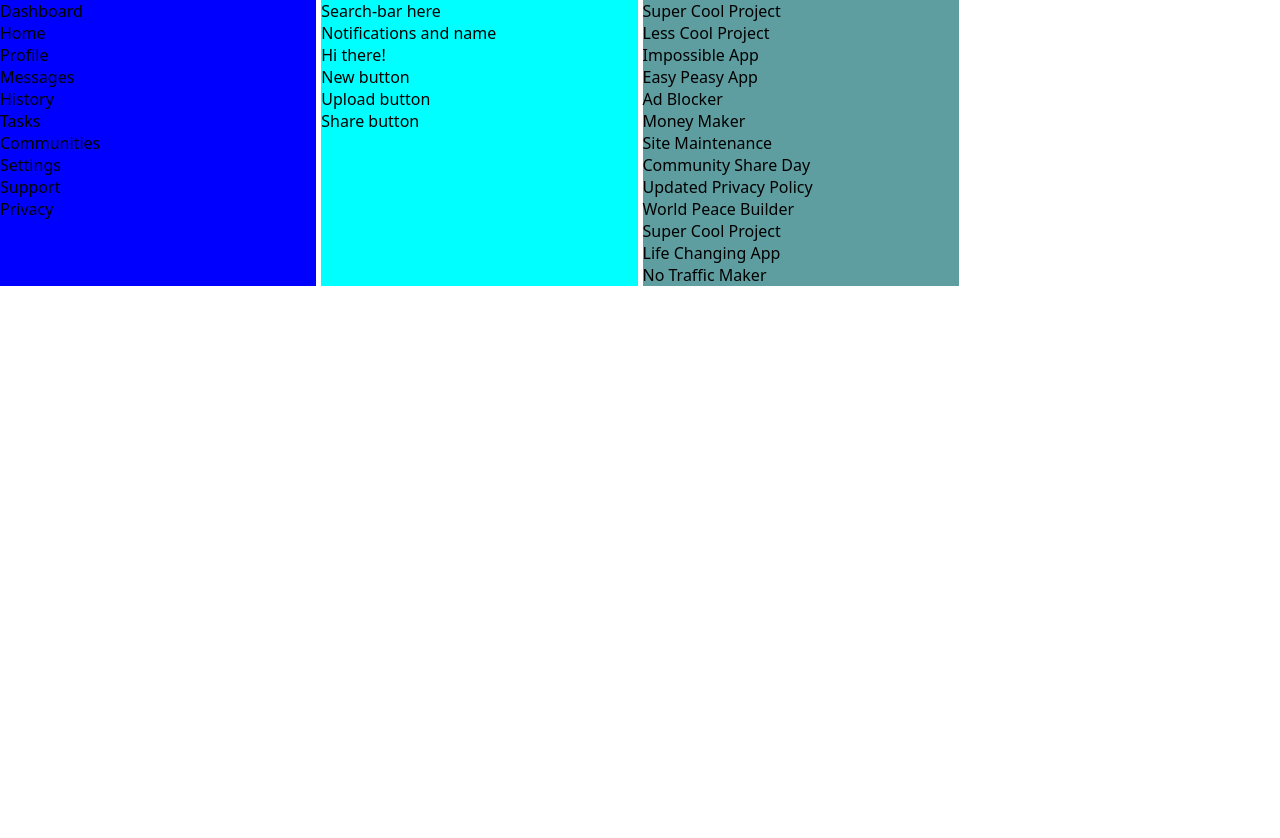
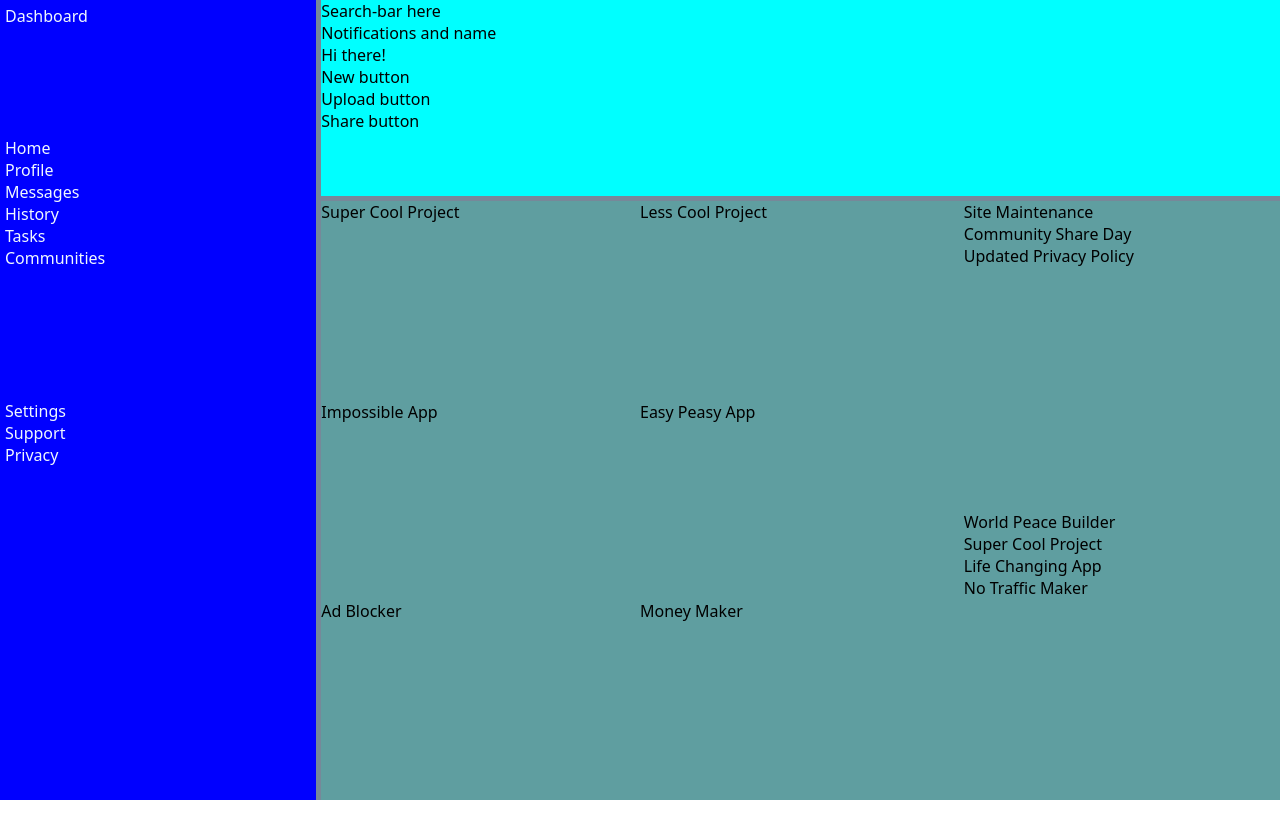
Before and after one commit to whoisalpheus/admin-dash, a plain HTML site: page index.html in a window 1280 px wide. After the commit the page ends 800 px from the top, so only its background shows below. Drawn offline with Linux system fonts and the light colour scheme.

Commit message:
Add nav, ul, li as sidebar...adding grid elements for layout

```diff
--- a/index.html
+++ b/index.html
@@ -9,18 +9,26 @@
 </head>
 <body>
     <div class="container">
-        <div class="sidebar">
-            <div class="sidebar-items">Dashboard</div>
-            <div class="sidebar-items">Home</div>
-            <div class="sidebar-items">Profile</div>
-            <div class="sidebar-items">Messages</div>
-            <div class="sidebar-items">History</div>
-            <div class="sidebar-items">Tasks</div>
-            <div class="sidebar-items">Communities</div>
-            <div class="sidebar-items">Settings</div>
-            <div class="sidebar-items">Support</div>
-            <div class="sidebar-items">Privacy</div>
-        </div>
+
+        <nav class="sidebar">
+            <ul class="sb-sect-one">
+                <li class="sidebar-items">Dashboard</li>
+            </ul>
+            <ul class="sb-sect-two">
+                <li class="sidebar-items">Home</li>
+                <li class="sidebar-items">Profile</li>
+                <li class="sidebar-items">Messages</li>
+                <li class="sidebar-items">History</li>
+                <li class="sidebar-items">Tasks</li>
+                <li class="sidebar-items">Communities</li>
+            </ul>
+            <ul class="sb-sect-three">
+                <li class="sidebar-items">Settings</li>
+                <li class="sidebar-items">Support</li>
+                <li class="sidebar-items">Privacy</li>
+            </ul>
+        </nav>
+
         <div class="header">
             <div class="header-items">Search-bar here</div>
             <div class="header-items">Notifications and name</div>
--- a/style.css
+++ b/style.css
@@ -5,20 +5,59 @@
     box-sizing: border-box;
 }
 
+/* body {
+
+} */
+
 .container {
+    height: 100vh;
     display: grid;
     grid-template: repeat(4, 1fr) / repeat(4, 1fr);
     gap: 5px;
+    background-color: lightslategray;
 }
 
 .sidebar {
+    padding: 5px;
     background-color: blue;
+    grid-row: span 4;
+    display: grid;
+    grid-template-rows: 1fr 2fr 3fr;
+}
+
+.sidebar-items {
+    color: aliceblue;
 }
 
 .header {
     background-color: aqua;
+    grid-column: span 3;
 }
 
 .main-content {
     background-color: cadetblue;
+    grid-row: span 3;
+    grid-column: span 3;
+    display: grid;
+    grid-template: repeat(3, 1fr) / repeat(3, 1fr);
+    gap: 5px;
 }
+
+.projects {
+    grid-row: span 3;
+    grid-column: span 2;
+    display: grid;
+    grid-template: repeat(3, 1fr) / repeat(2, 1fr);
+}
+
+.announcements {
+    display: grid;
+    grid-template-rows: repeat(autofit, 1fr);
+    align-self: start;
+}
+
+.trending {
+    display: grid;
+    grid-template-rows: repeat(autofit, 1fr);
+    align-self: end;
+}
```
